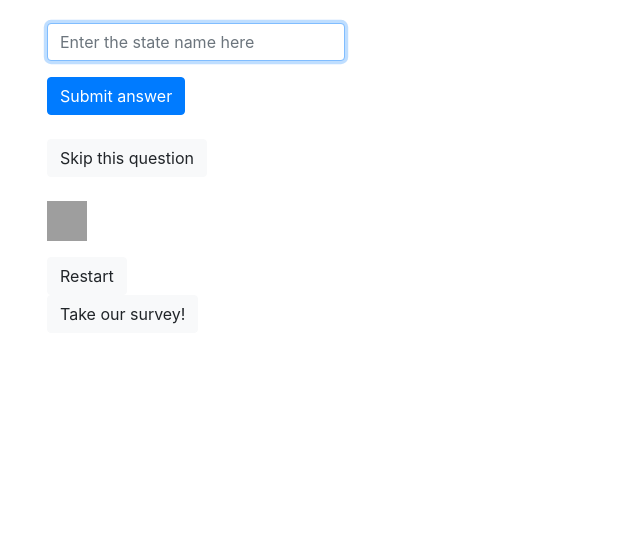
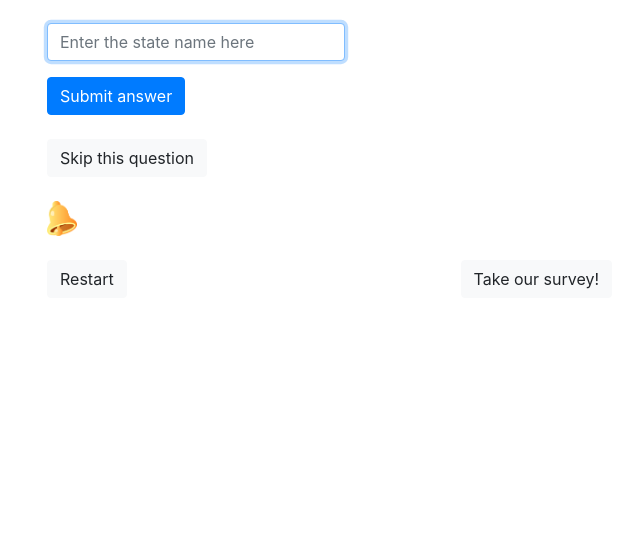
Before and after one commit to eelcaz/map-game-full, a Flask app: template templates/index.html in a window 1280 px wide. Shown: the part 177-715 px from the top of the page, without its empty margins (623-1263 px from the left). Run offline with Flask 2, Linux system fonts and the light colour scheme; the template is opened without the code that fills it, so the values that code supplies are empty; grey boxes are pictures that could not be loaded.

Commit message:
Header and UI updates

```diff
--- a/static/css/style.css
+++ b/static/css/style.css
@@ -1,11 +1,21 @@
+#header h1{
+	background-image: url(../images/bg.jpg);
+	background-size: auto;
+	/* background-position: 50%; */
+	background-attachment: fixed;
+	background-clip: text;
+	-webkit-background-clip: text;
+	color: transparent;
+}
+#header img{
+	margin-right: 10px;
+}
 #header{
-	border-bottom: rgb(245, 245, 245);
-	color: navy;
 	padding: 20px;
 }
 #trivia.col{
 	margin-top: 80px;
 }
-img{
-	width: 800px;
+.container img{
+	margin-right: 20px;
 }
--- a/templates/index.html
+++ b/templates/index.html
@@ -9,13 +9,17 @@
 	<title>Map Game!</title>
 </head>
 <body onload="document.myform.text.focus();">
-	<div class="row justify-content-center" id="header">
+	<div class="container-flex row justify-content-between" id="header">
+			<a href="https://github.com/eelcaz/map-game-full" target="_blank">
+				<img src="../static/images/GitHub-Mark.png" alt="" width="50px" height="50px">
+			</a>
 			<h1>Hey! Can you guess which state it is?</h1>
+			<img src="../static/images/us-flag-icon.png" alt="" width="50px" height="30px">
 	</div>
 	<div class="container-flex">
 		<div class="row justify-content-center">
 			<div class="col ">
-				<img src="{{ map_image }}" alt="Map Image" width="800px">
+				<img src="{{ map_image }}" alt="Map Image">
 			</div>
 			<div class="col" id="trivia">
 				<div class="container">
@@ -30,14 +34,20 @@
 						<button type="submit" name="SkipRequest" class="btn btn-light d-flex ">Skip this question</button>
 					</form>
 					<br>
-					<img style='display:block; width:40px;height:40px;' id='base64image' src="../static/images/bell.png"/>
+					<div class="container row">
+						<img width="30px" src="../static/images/bell.png"/><br>
 						<p>{{feedback_message}}</p>
+					</div>
+					<br>
+					<div class="container row justify-content-between">
 						<form method="POST" name="myform3">
 							<button type="submit" name="RestartGame" class="btn btn-light d-flex ">Restart</button>
 						</form>
 						<form method="POST" name="myform3">
 							<button type="submit" name="TakeSurvey" class="btn btn-light d-flex ">Take our survey!</button>
 						</form>
+					</div>
+					<br>
 					<table>
  					 {%for row in tbl%}
      					<tr>
```
Also changed, not shown: static/images/bell.png (added), 3 other files. Lines whose indentation alone changed are shown as unchanged.
